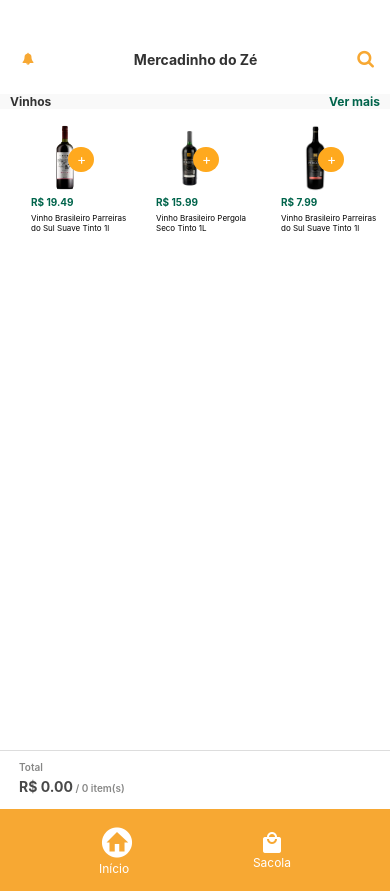
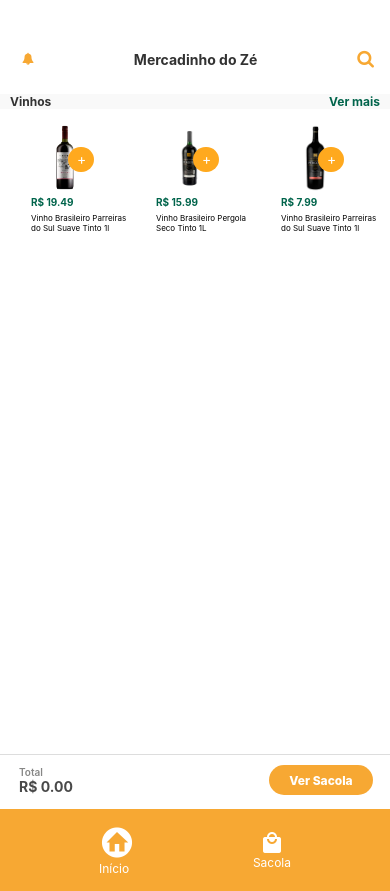
Before and after one commit to RodrigoGottschall/appMz-, a React Native app in the folder mercadinho-do-ze/: screen /Home in a window 390 px wide. Built offline with nearby package versions, Linux system fonts and the light colour scheme.

Commit message:
final stilization in HomeScreen

```diff
--- a/mercadinho-do-ze/components/HomeBody.tsx
+++ b/mercadinho-do-ze/components/HomeBody.tsx
@@ -7,8 +7,11 @@ import {
   TouchableOpacity,
 } from "react-native";
 import WineCard from "./Card/WineCard";
+import { useNavigation } from "@react-navigation/native";
 
-const WineList = () => {
+const HomeBody = () => {
+  const navigation = useNavigation();
+
   const wines = [
     {
       id: 1,
@@ -55,12 +58,6 @@ const WineList = () => {
     }, 0);
   };
 
-  const calculateTotalItems = () => {
-    const quantities = Object.values(selectedWines);
-    const validQuantities = quantities.filter((qty) => qty !== undefined);
-    return validQuantities.reduce((total, qty) => total + qty, 0);
-  };
-
   return (
     <View style={styles.bodyContainer}>
       <FlatList
@@ -77,16 +74,21 @@ const WineList = () => {
           />
         )}
       />
+
       <View style={styles.calculationContainer}>
-        <Text style={styles.totalLabel}>Total</Text>
-        <View style={styles.valueAndItems}>
+        <View style={styles.totalContainer}>
+          <Text style={styles.totalLabel}>Total</Text>
           <Text style={styles.totalPrice}>
             R$ {calculateTotal().toFixed(2)}
           </Text>
-          <Text style={styles.itemCounterText}>
-            {""} / {calculateTotalItems()} item(s)
-          </Text>
         </View>
+
+        <TouchableOpacity
+          style={styles.sacolaButton}
+          onPress={() => navigation.navigate("BagScreen")}
+        >
+          <Text style={styles.sacolaButtonText}>Ver Sacola</Text>
+        </TouchableOpacity>
       </View>
     </View>
   );
@@ -102,16 +104,21 @@ const styles = StyleSheet.create({
     justifyContent: "space-between",
   },
   calculationContainer: {
+    flexDirection: "row",
+    justifyContent: "space-between",
+    alignItems: "center",
     paddingTop: 10,
     paddingLeft: 19,
     paddingBottom: 14,
     borderTopWidth: 1,
     borderTopColor: "#ddd",
   },
+  totalContainer: {
+    alignItems: "flex-start",
+  },
   totalLabel: {
     fontSize: 10,
     fontWeight: "600",
-    marginBottom: 5,
     color: "#878786",
   },
   totalPrice: {
@@ -119,31 +126,20 @@ const styles = StyleSheet.create({
     fontWeight: "700",
     color: "#494949",
   },
-  wineCard: {
-    flex: 1,
-    margin: 5,
+  sacolaButton: {
+    backgroundColor: "#F7A833",
+    width: 104,
+    height: 30,
+    borderRadius: 100,
+    justifyContent: "center",
+    alignItems: "center",
+    marginRight: 17,
   },
-  totalContainer: {
-    flexDirection: "row",
-    alignItems: "center",
-  },
-  itemCounter: {
-    backgroundColor: "#f0f0f0",
-    paddingHorizontal: 8,
-    paddingVertical: 4,
-    borderRadius: 4,
-    marginLeft: 8,
-  },
-  itemCounterText: {
-    fontSize: 10,
-    fontWeight: "600",
-    color: "#878786",
-    paddingTop: 4,
-  },
-  valueAndItems: {
-    display: "flex",
-    flexDirection: "row",
+  sacolaButtonText: {
+    color: "#FFFFFF",
+    fontSize: 12,
+    fontWeight: "800",
   },
 });
 
-export default WineList;
+export default HomeBody;
```
